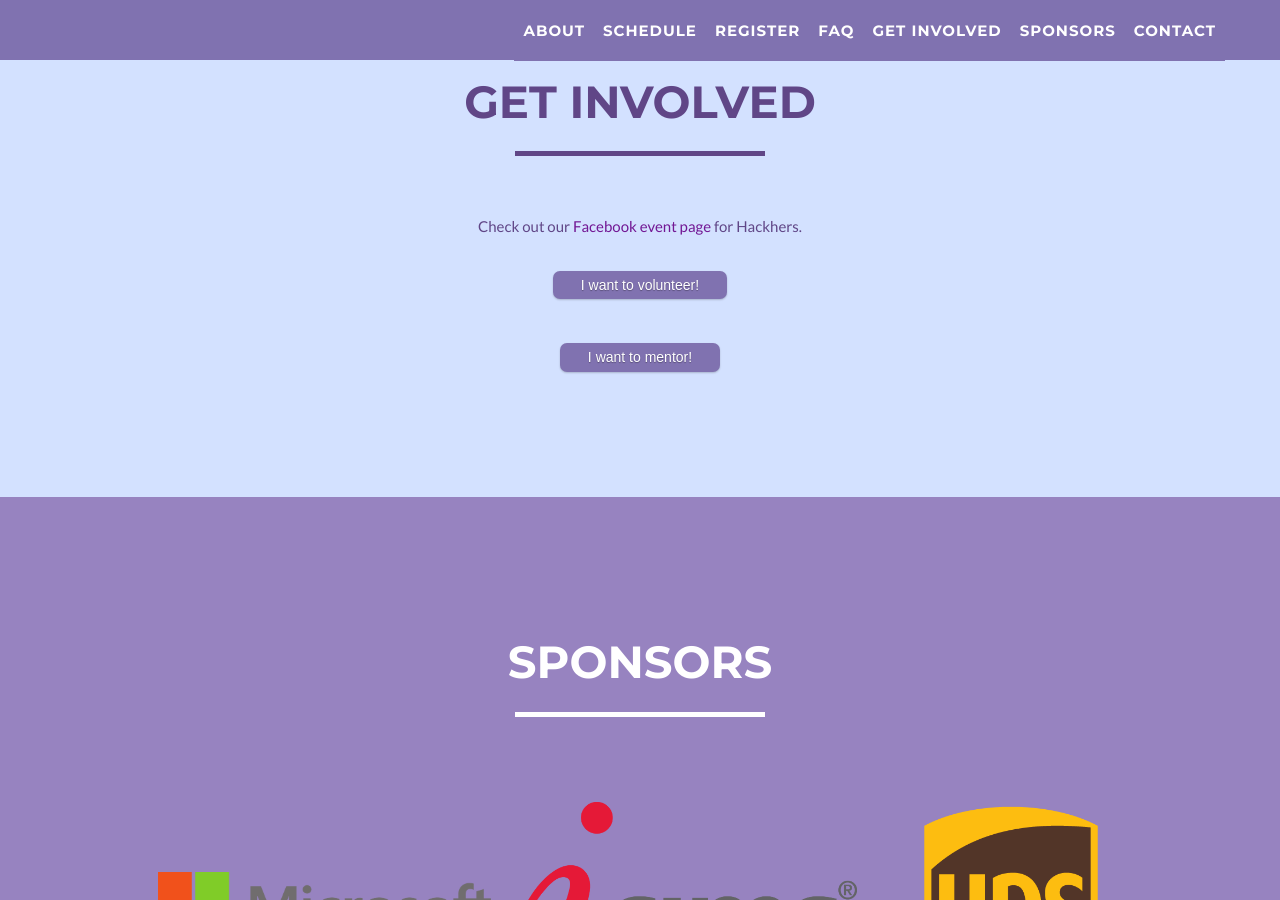
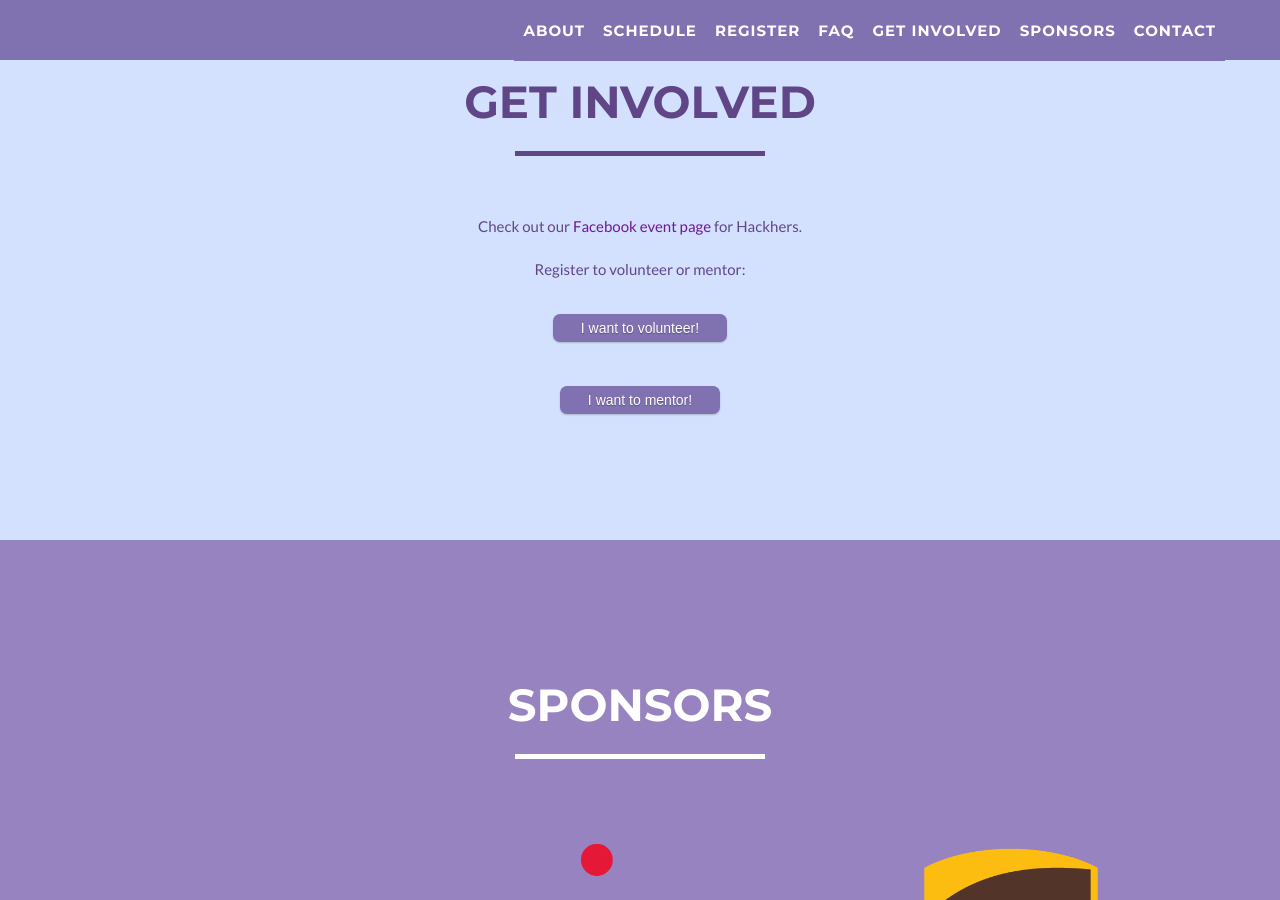
Before and after one commit to ruhackhers/ruhackhers-2016, a Jekyll site: the page built from index.html, in a window 1280 px wide and 900 px high, scrolled down 4019 px. Built offline with Jekyll 4.4.1, drawn with Linux system fonts in a browser that asks for light colours; a style sheet for code colours, icons or effects is not loaded.

Commit message:
copy added to getinvolved.html

```diff
--- a/_includes/getinvolved.html
+++ b/_includes/getinvolved.html
@@ -74,6 +74,8 @@
 		</div>
 			<div class="row about text-center">
 			Check out our <a href="https://www.facebook.com/events/1650935108504321/" style="background-color: transparent">Facebook event page</a> for Hackhers.
+			<br><br>
+			Register to volunteer or mentor:
 			</div>
 
 			<div class="row about text-center">
```
